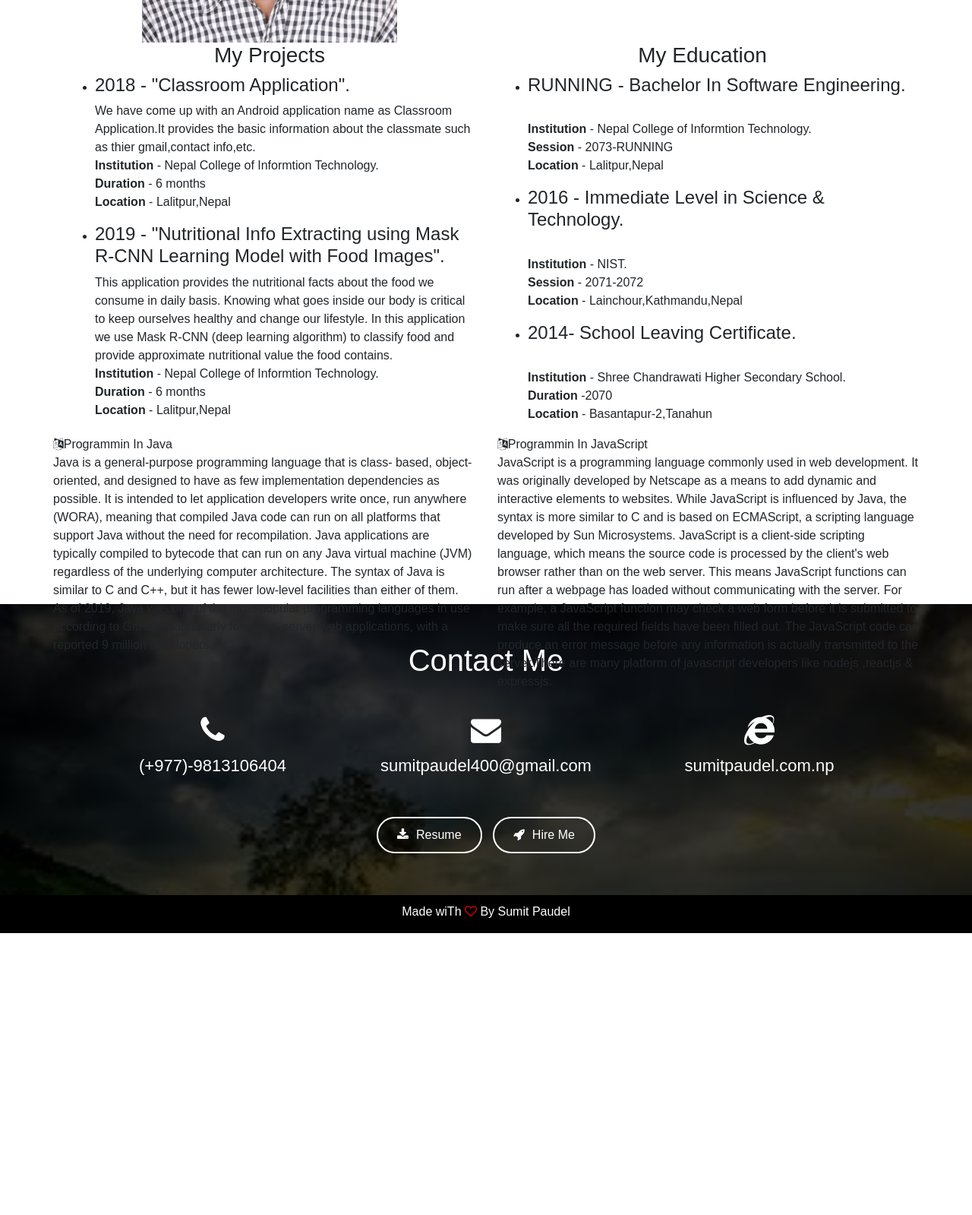
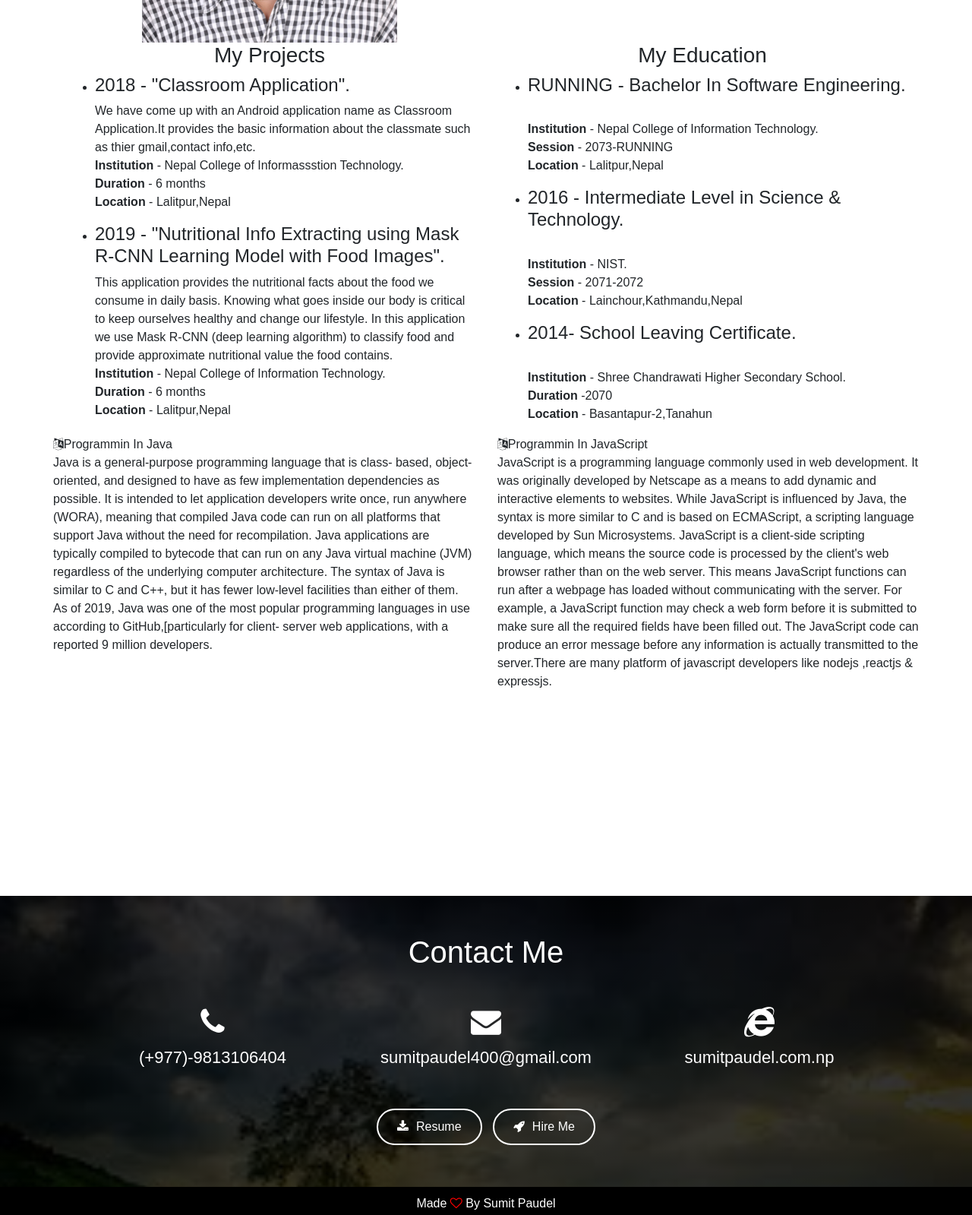
Before and after one commit to sumitpaudel/sumitpaudel.github.io, a plain HTML site: page index.html in a window 1280 px wide. Shown: the part 1320-2919 px from the top of the page at 76% size. Before the commit the page ends 2548 px from the top, so only its background shows below. Drawn offline with Linux system fonts and the light colour scheme.

Commit message:
Add files via upload

```diff
--- a/index.html
+++ b/index.html
@@ -95,7 +95,7 @@
               information about the classmate such as thier gmail,contact info,etc.
 
               <br>
-            <b>Institution</b> - Nepal College of Informtion Technology.<br>
+            <b>Institution</b> - Nepal College of Informassstion Technology.<br>
             <b>Duration</b> - 6 months <br>
             <b>Location</b> - Lalitpur,Nepal<br>
           </p>
@@ -108,7 +108,7 @@ Knowing what goes inside our body is critical to keep ourselves healthy and chan
 In this application we use Mask R-CNN (deep learning algorithm) to classify food and provide
 approximate nutritional value the food contains.
 <br>
-            <b>Institution</b> - Nepal College of Informtion Technology.<br>
+            <b>Institution</b> - Nepal College of Information Technology.<br>
             <b>Duration</b> - 6 months <br>
             <b>Location</b> - Lalitpur,Nepal<br>
             </p>
@@ -122,13 +122,13 @@ approximate nutritional value the food contains.
       <h4><span>RUNNING - </span> Bachelor In Software Engineering.</h4>
       <p>
       <br>
-      <b>Institution</b> - Nepal College of Informtion Technology.<br>
+      <b>Institution</b> - Nepal College of Information Technology.<br>
       <b>Session</b> - 2073-RUNNING <br>
       <b>Location</b> - Lalitpur,Nepal<br>
     </p>
     </li>
     <li>
-      <h4><span>2016 - </span> Immediate Level in Science & Technology.</h4>
+      <h4><span>2016 - </span> Intermediate Level in Science & Technology.</h4>
       <p>
       <br>
       <b>Institution</b> - NIST.<br>
@@ -170,9 +170,8 @@ approximate nutritional value the food contains.
           As of 2019, Java was one of the most popular programming
           languages in use according to GitHub,[particularly for client-
           server web applications, with a reported 9 million developers.
+
       </p>
-    </div>
-  </div>
 </br>
 </br>
 </br>
@@ -181,6 +180,17 @@ approximate nutritional value the food contains.
 </br>
 </br>
 </br>
+</br>
+</br>
+</br>
+</br>
+</br>
+</br>
+</br>
+</br>
+    </div>
+  </div>
+
   <div class="col-md-6">
     <div class="services-box">
       <i class="fa fa-language"></i><span>Programmin In JavaScript</span>
@@ -199,6 +209,22 @@ approximate nutritional value the food contains.
         information is actually transmitted to the server.There are many
         platform of javascript developers like nodejs ,reactjs & expressjs.
   </p>
+</br>
+</br>
+</br>
+</br>
+</br>
+</br>
+</br>
+</br>
+</br>
+</br>
+</br>
+</br>
+</br>
+</br>
+</br>
+</br>
     </div>
   </div>
 
@@ -235,7 +261,7 @@ approximate nutritional value the food contains.
     class="btn btn-primary"><i class="fa fa-rocket"></i>Hire Me</button></a>
   </div>
   <div class="footer text-center">
-    <p>Made wiTh <i class="fa fa-heart-o"></i> By Sumit Paudel</p>
+    <p>Made <i class="fa fa-heart-o"></i> By Sumit Paudel</p>
   </div>
   </div>
    </section>
```
